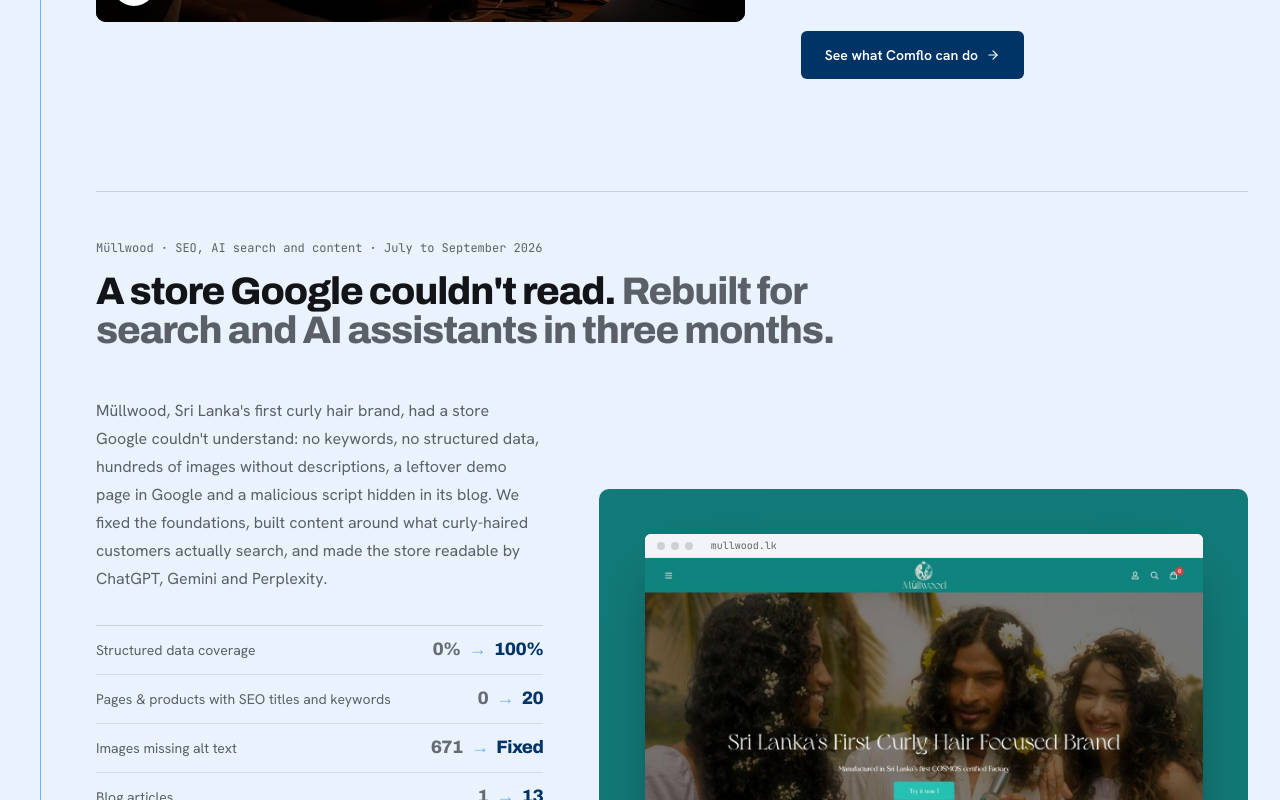
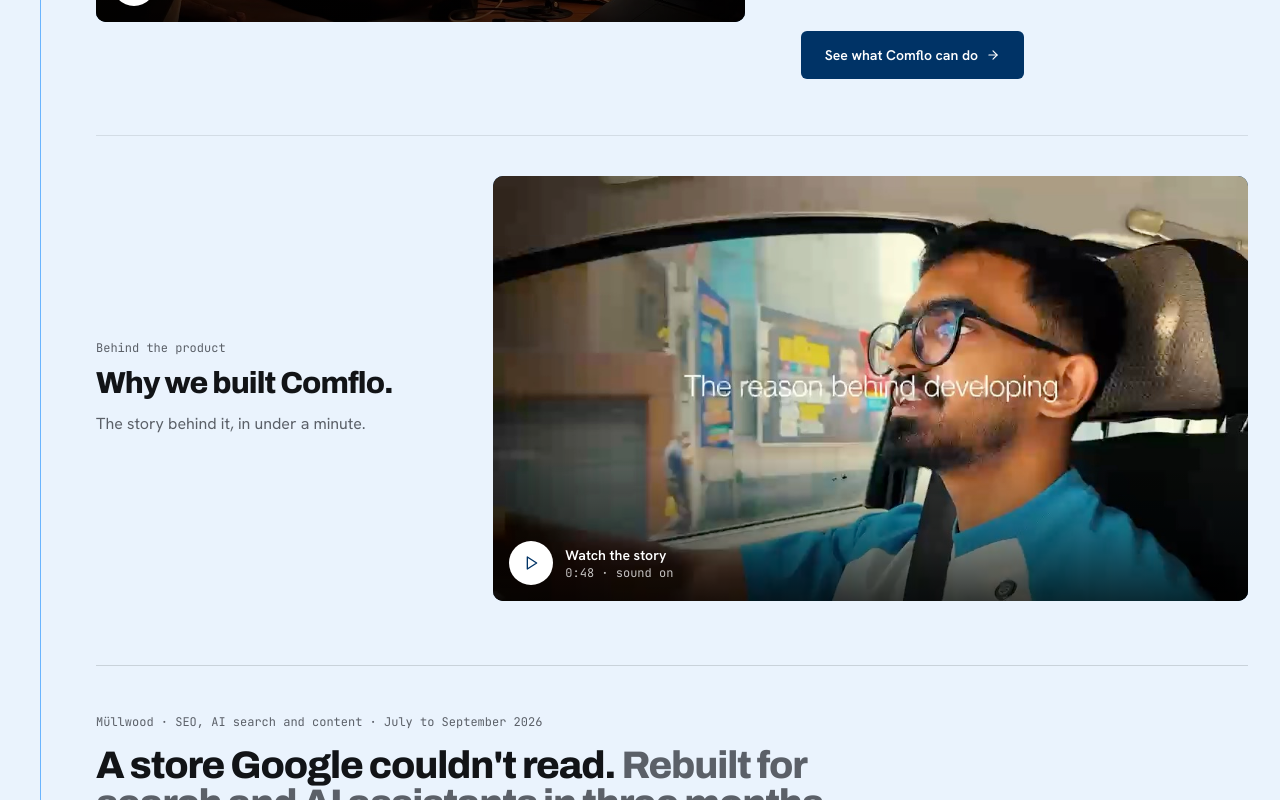
Before and after one commit to throughout-org/throughout, a Next.js app: page / in a window 1280 px wide. Shown: the part 5520-6320 px from the top of the page. Built offline with nearby package versions, Linux system fonts and the light colour scheme.

Commit message:
feat: add video and poster for "Why we built Comflo" section on homepage

```diff
--- a/components/home/HomepageRedesign.tsx
+++ b/components/home/HomepageRedesign.tsx
@@ -489,11 +489,33 @@
                   </a>
                 </div>
               </div>
+
+              <div className="grid gap-8 pt-10 mt-14 border-t border-ink/10 sm:grid-cols-12 sm:items-center sm:gap-10">
+                <div className="sm:col-span-4">
+                  <p className="font-mono text-xs text-ink-2">Behind the product</p>
+                  <p className="font-display mt-3 text-[clamp(1.4rem,2.4vw,1.9rem)] font-[720] leading-tight">
+                    Why we built Comflo.
+                  </p>
+                  <p className="mt-3 leading-7 text-ink-2">
+                    The story behind it, in under a minute.
+                  </p>
+                </div>
+                <div className="sm:col-span-8">
+                  <VideoCard
+                    aspect="landscape"
+                    src="/videos/reason-behind-developing-comflo.mp4"
+                    poster="/videos/reason-behind-developing-comflo-poster.jpg"
+                    title="Watch the story"
+                    meta="0:48 · sound on"
+                    ariaLabel="Why we built Comflo, 48 seconds, with sound"
+                  />
+                </div>
+              </div>
             </article>
 
             <article
               id="seo-case-study"
-              className="pt-12 mt-20 border-t scroll-mt-24 border-ink/15 lg:mt-28"
+              className="pt-12 mt-14 border-t scroll-mt-24 border-ink/15 lg:mt-16"
             >
               <p className="font-mono text-xs text-ink-2">
                 Müllwood · SEO, AI search and content · July to September 2026
@@ -577,7 +599,7 @@
 
             <article
               id="seo-case-study-coreconnect"
-              className="pt-12 mt-20 border-t scroll-mt-24 border-ink/15 lg:mt-28"
+              className="pt-12 mt-14 border-t scroll-mt-24 border-ink/15 lg:mt-16"
             >
               <p className="font-mono text-xs text-ink-2">
                 CoreConnect group · Aerix, Airmate and CoreConnect · SEO, AEO
```
Also changed, not shown: public/videos/reason-behind-developing-comflo-poster.jpg (added), 1 other file (tests, documents, lock files or other folders).
